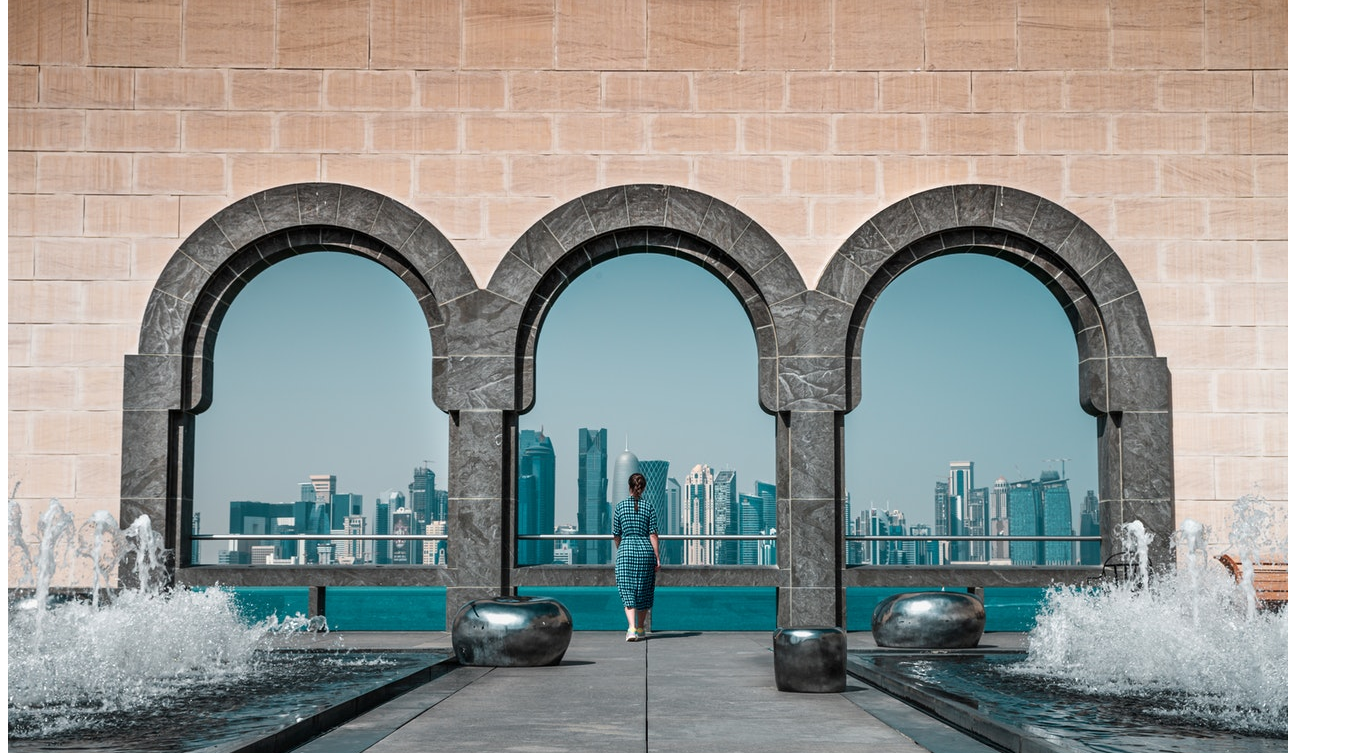
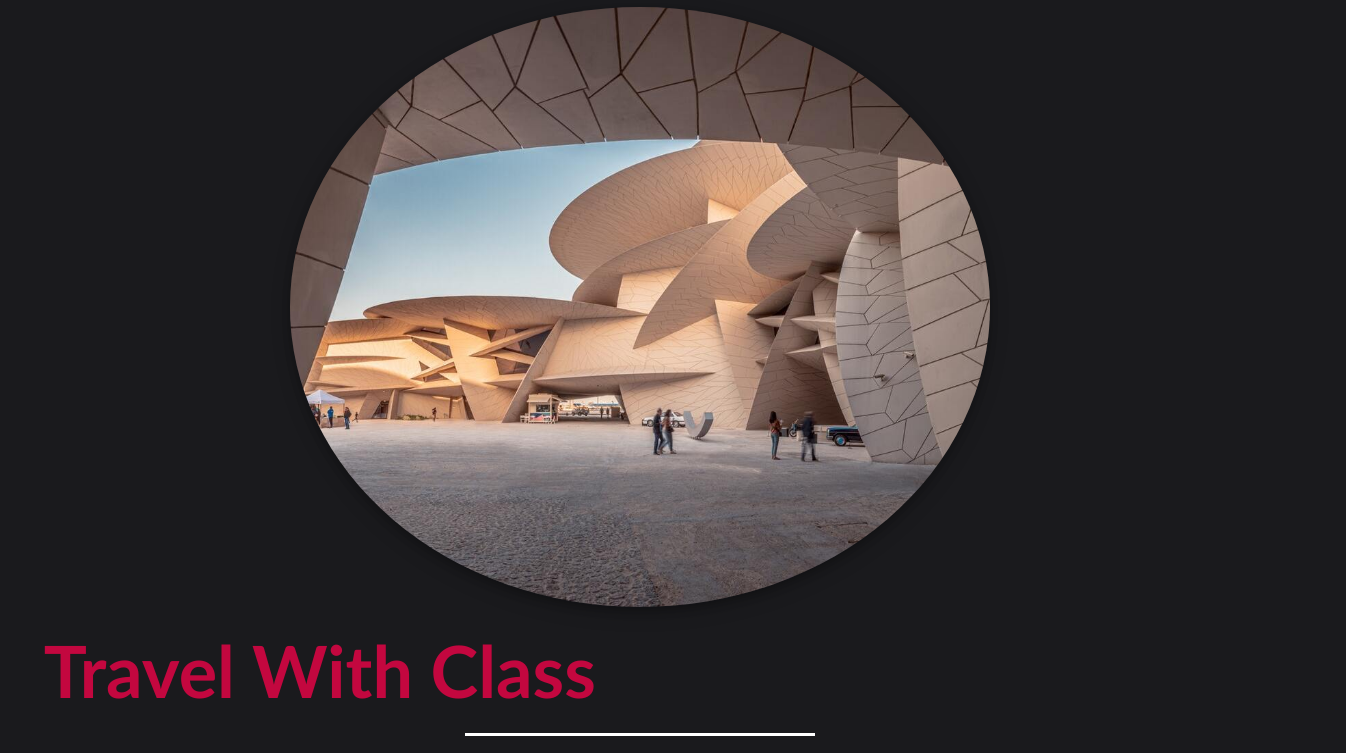
Before and after one commit to danthevalley/valley, a plain HTML site: page index.html in a window 1280 px wide. Shown: the part 180-933 px from the top of the page, 1346 px wide, since content can reach past the window. Drawn offline with Linux system fonts and the light colour scheme; the site is published under a folder, as on GitHub Pages, so addresses that start at the root find nothing; files whose address does not match are found by name.

Commit message:
Update index.html

```diff
--- a/index.html
+++ b/index.html
@@ -14,7 +14,7 @@
       crossorigin="anonymous"
     ></script>
     <!-- styles -->
-    <link rel="stylesheet" href="/style/styles.css" />
+    <link rel="stylesheet" href="valley/style/styles.css" />
   </head>
   <body>
     <header>
@@ -131,6 +131,6 @@
     </article>
 
     <!-- javascript -->
-    <script src="/appJs/app.js"></script>
+    <script src="valley/appJs/app.js"></script>
   </body>
 </html>
```
